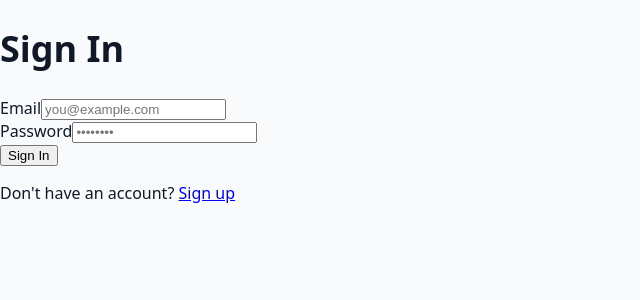
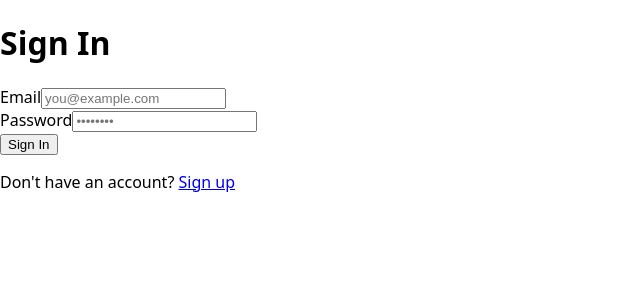
Before and after one commit to emimy/nursing-app, a Next.js app: page /login in a window 1280 px wide. Shown: the top 300 px of the page, without its empty margins (0-640 px from the left). Built offline with nearby package versions, Linux system fonts and the light colour scheme.

Commit message:
final clean - remove globals.css and tailwind references

```diff
--- a/app/globals.css
+++ /dev/null
@@ -1,18 +0,0 @@
-/* app/globals.css */
-body {
-  margin: 0;
-  padding: 0;
-  font-family: system-ui, -apple-system, BlinkMacSystemFont, 'Segoe UI', Roboto, sans-serif;
-  background-color: #f9fafb;
-  color: #111827;
-}
-
-h1 {
-  font-size: 2.25rem;
-  font-weight: 700;
-}
-
-h2 {
-  font-size: 1.5rem;
-  font-weight: 600;
-}
--- a/app/layout.tsx
+++ b/app/layout.tsx
@@ -1,16 +1,15 @@
 // app/layout.tsx
-import "./globals.css"
 import type { Metadata } from "next"
 
 export const metadata: Metadata = {
-  title: "My Document App",
-  description: "Nursing competencies document signing app",
+  title: "Nursing Document App",
+  description: "Sign your competencies document",
 }
 
 export default function RootLayout({ children }: { children: React.ReactNode }) {
   return (
     <html lang="en">
-      <body className="min-h-screen bg-gray-50">
+      <body style={{ margin: 0, padding: 0, fontFamily: 'system-ui, sans-serif' }}>
         {children}
       </body>
     </html>
```
